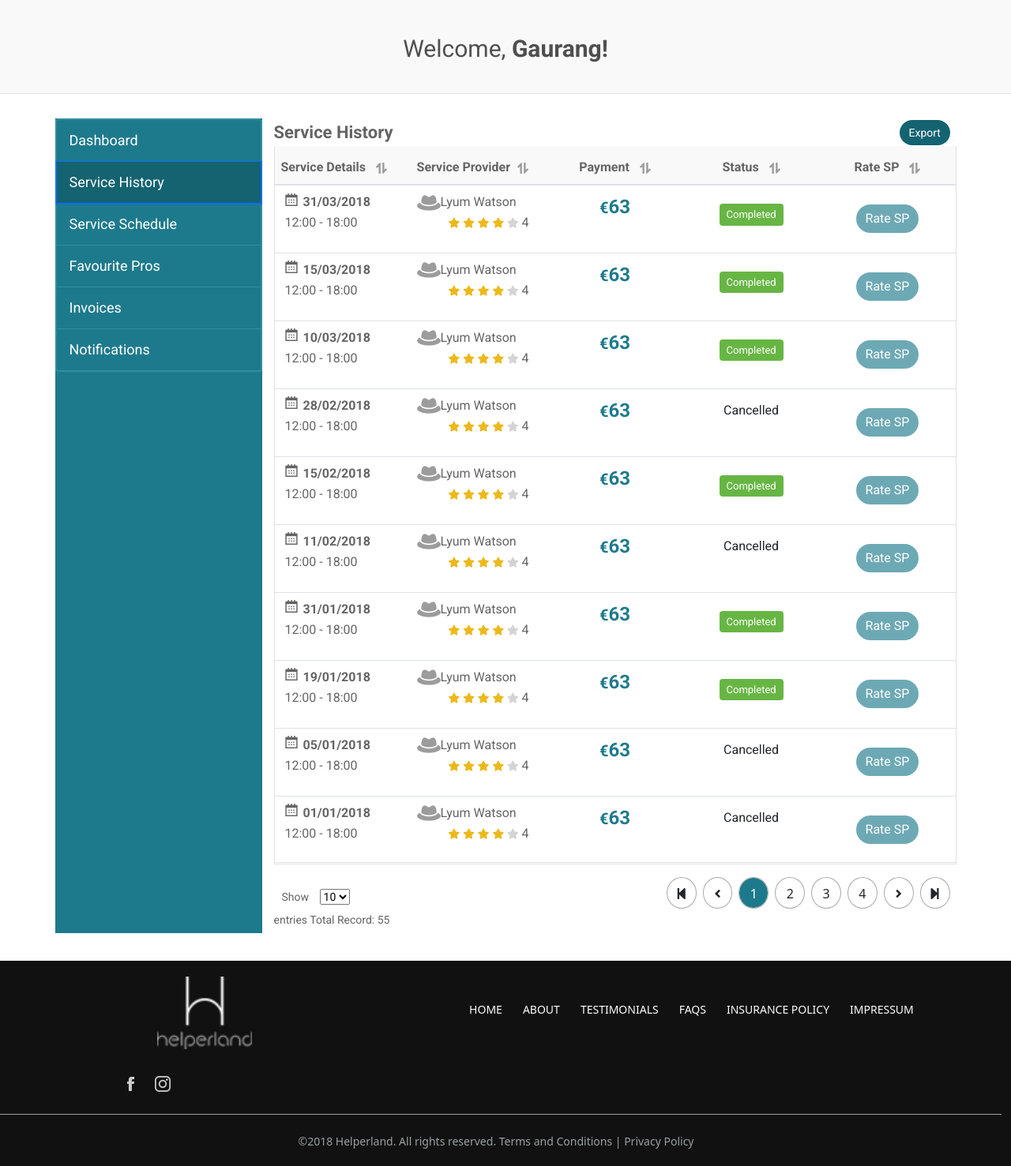
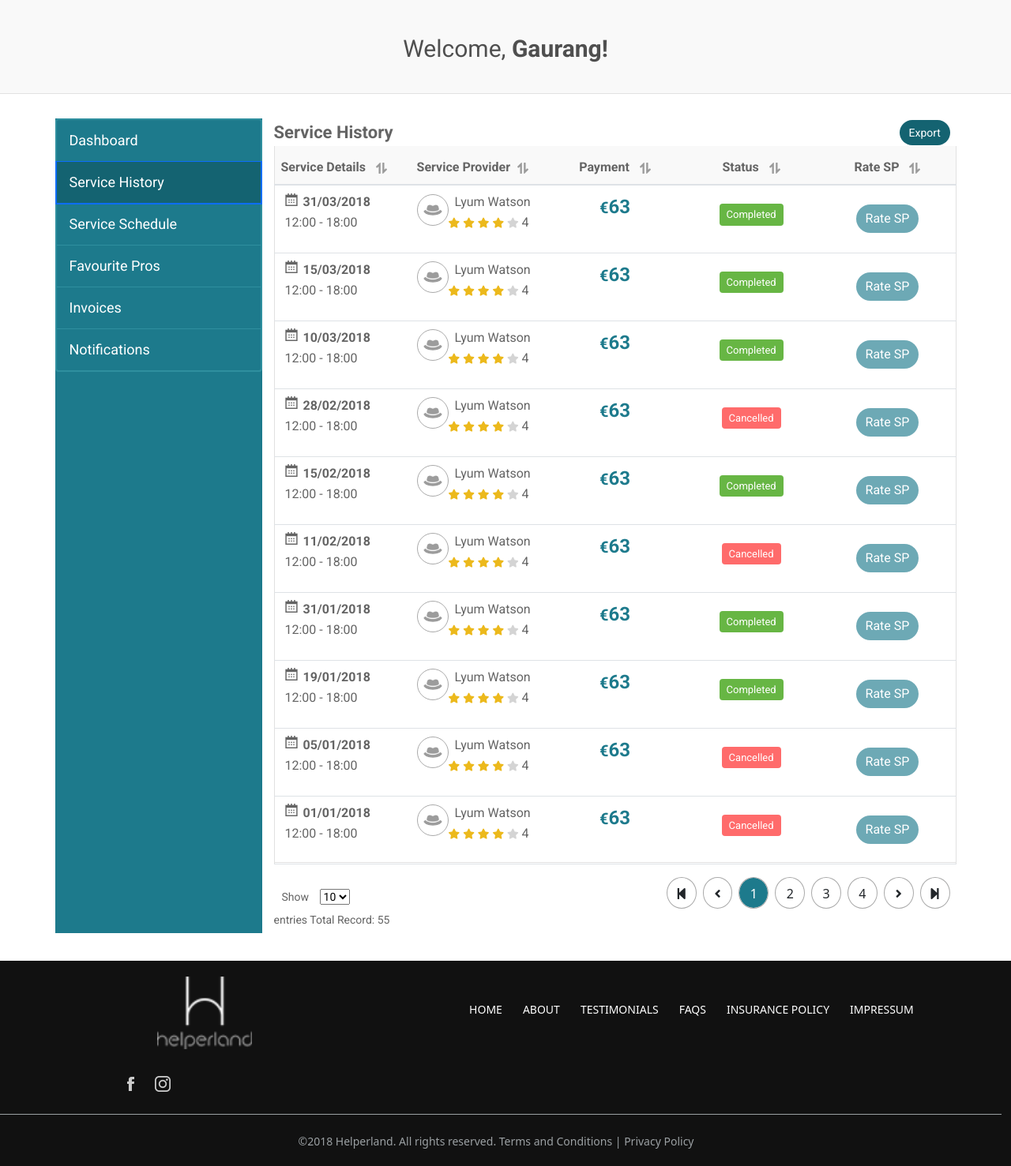
Before and after one commit to Harsh-Korat/Harsh-Korat, a PHP site: page /Service-history.html in a window 1280 px wide. Shown: the part 64-1541 px from the top of the page at 79% size. Run offline with PHP 8.4, Linux system fonts and the light colour scheme; some libraries are stand-ins or nearby versions.

Commit message:
Update Service-history.css

```diff
--- a/HTML/Customer > Service history/Service-history.css
+++ b/HTML/Customer > Service history/Service-history.css
@@ -484,6 +484,16 @@ height:auto;
 font-size: 13px !important;
 }
 
+.completed1{
+color: #FFFFFF !important;
+background: #FF6B6B !important;
+width:auto;
+margin-top: 15px;
+padding:3px 8px 3px 8px !important;
+height:auto;
+font-size: 13px !important;
+}
+
 .rate-sp{
 margin-top: 15px;
 width: auto;
@@ -494,7 +504,7 @@ font-size: 14px;
 color: white !important;
 }
 
-.round1{
+.round, .round1{
 width: 40px;
 height: 40px;
 margin-right:8px;
```
